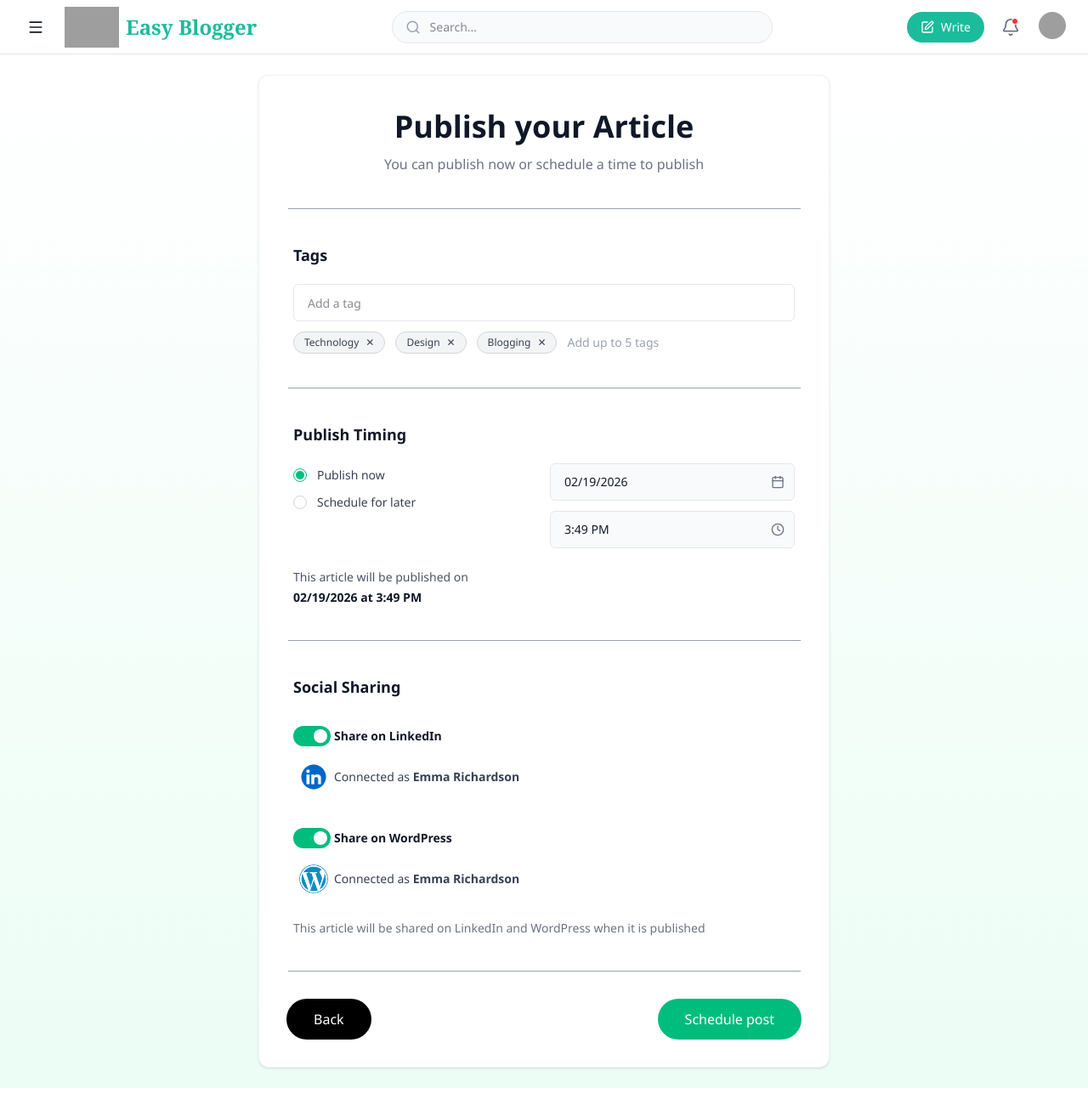
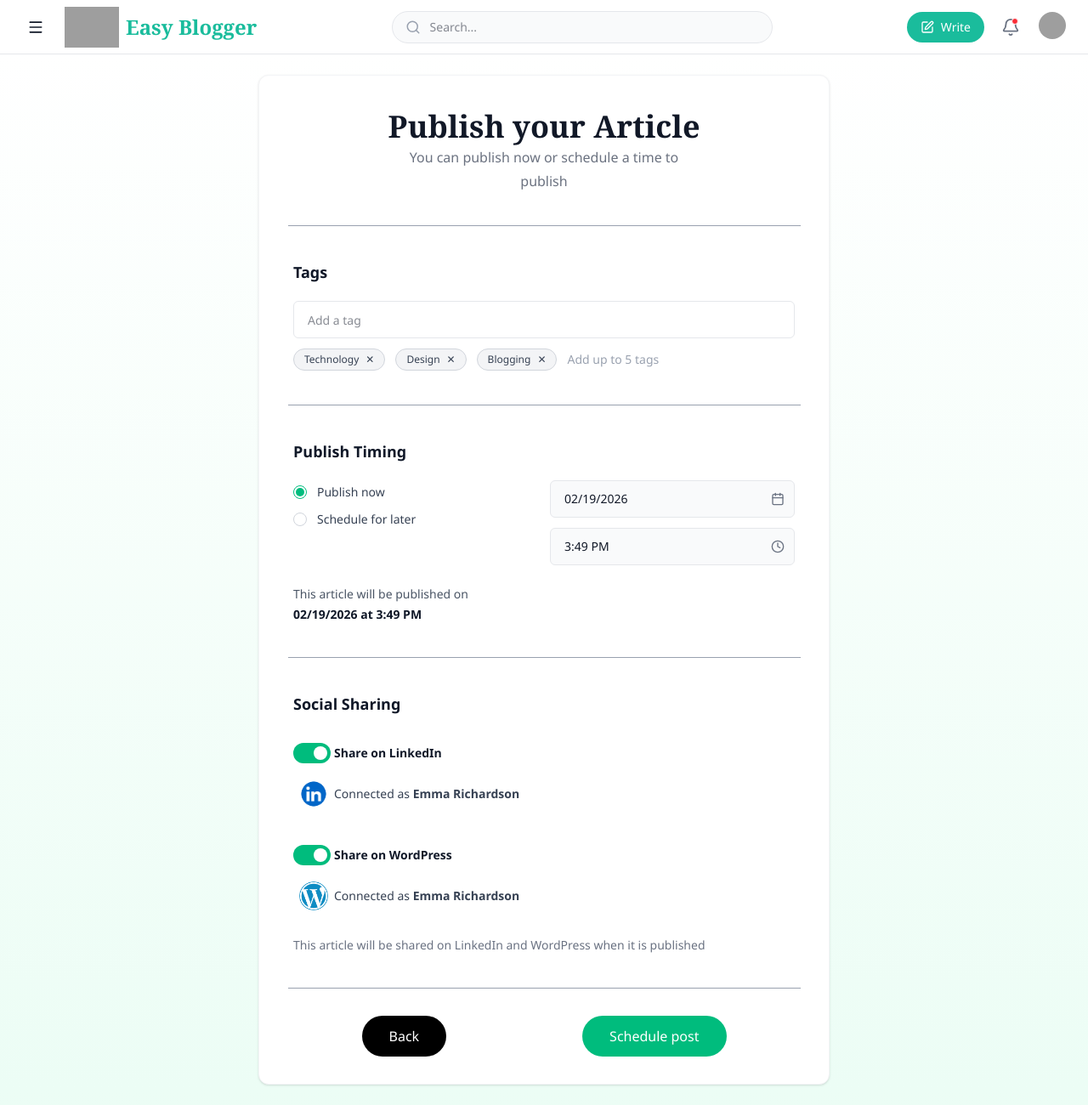
Before and after one commit to dulanprabashwara/software-project-, a Next.js app in the folder easy-blogger/: page /write/publish in a window 1280 px wide. Shown: the whole page at 85% size. Built offline with nearby package versions, Linux system fonts and the light colour scheme; grey boxes are pictures that could not be loaded.

Commit message:
Change the font of titles, and make buttons centered

```diff
--- a/easy-blogger/app/(main)/write/publish/page.jsx
+++ b/easy-blogger/app/(main)/write/publish/page.jsx
@@ -186,9 +186,12 @@ export default function PublishArticlePage() {
     <div className="min-h-screen bg-gradient-to-b from-white to-emerald-50 flex items-center justify-center p-6">
       <div className="w-full max-w-2xl bg-white rounded-xl shadow-sm border border-gray-100">
         <div className="p-10 text-center">
-          <h1 className="text-4xl font-semibold text-gray-900">Publish your Article</h1>
-          <p className="mt-3 text-gray-500">
-            You can publish now or schedule a time to publish
+          <h1 className="text-4xl font-serif font-bold text-[#111827]">Publish your Article</h1>
+          <p className="text-[#6B7280] mt-1">
+            You can publish now or schedule a time to
+          </p>
+          <p className="text-[#6B7280] mt-1">
+            publish
           </p>
         </div>
 
@@ -494,7 +497,7 @@ export default function PublishArticlePage() {
           <div className="w-[90%] border-t border-gray-400" />
         </div>
 
-        <div className="p-8 flex items-center justify-between">
+        <div className="p-8 flex items-center justify-center gap-40">
           <button className="px-8 py-3 rounded-full bg-black text-white">Back</button>
           <button className="px-8 py-3 rounded-full bg-emerald-500 text-white">
             Schedule post
```
